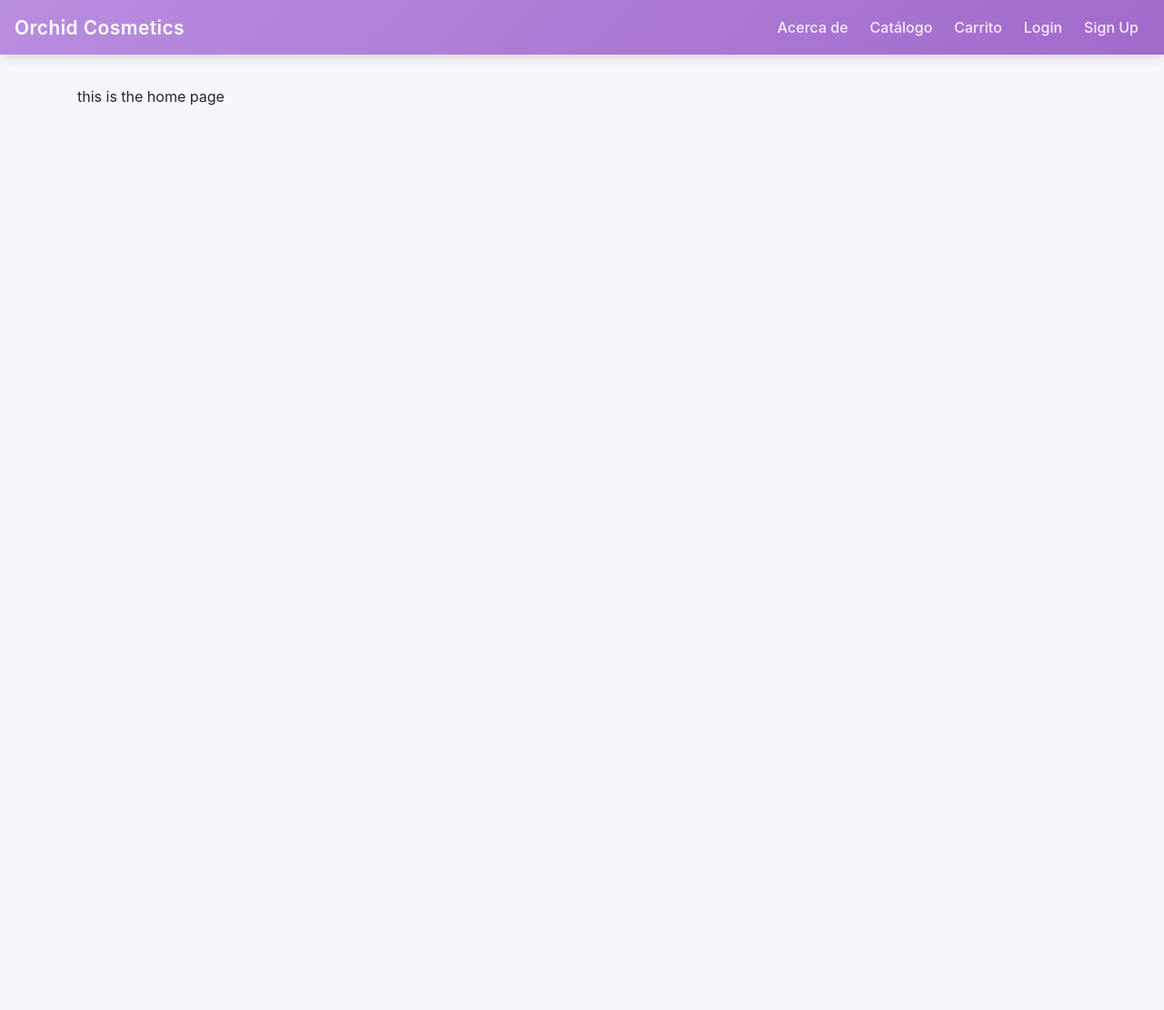
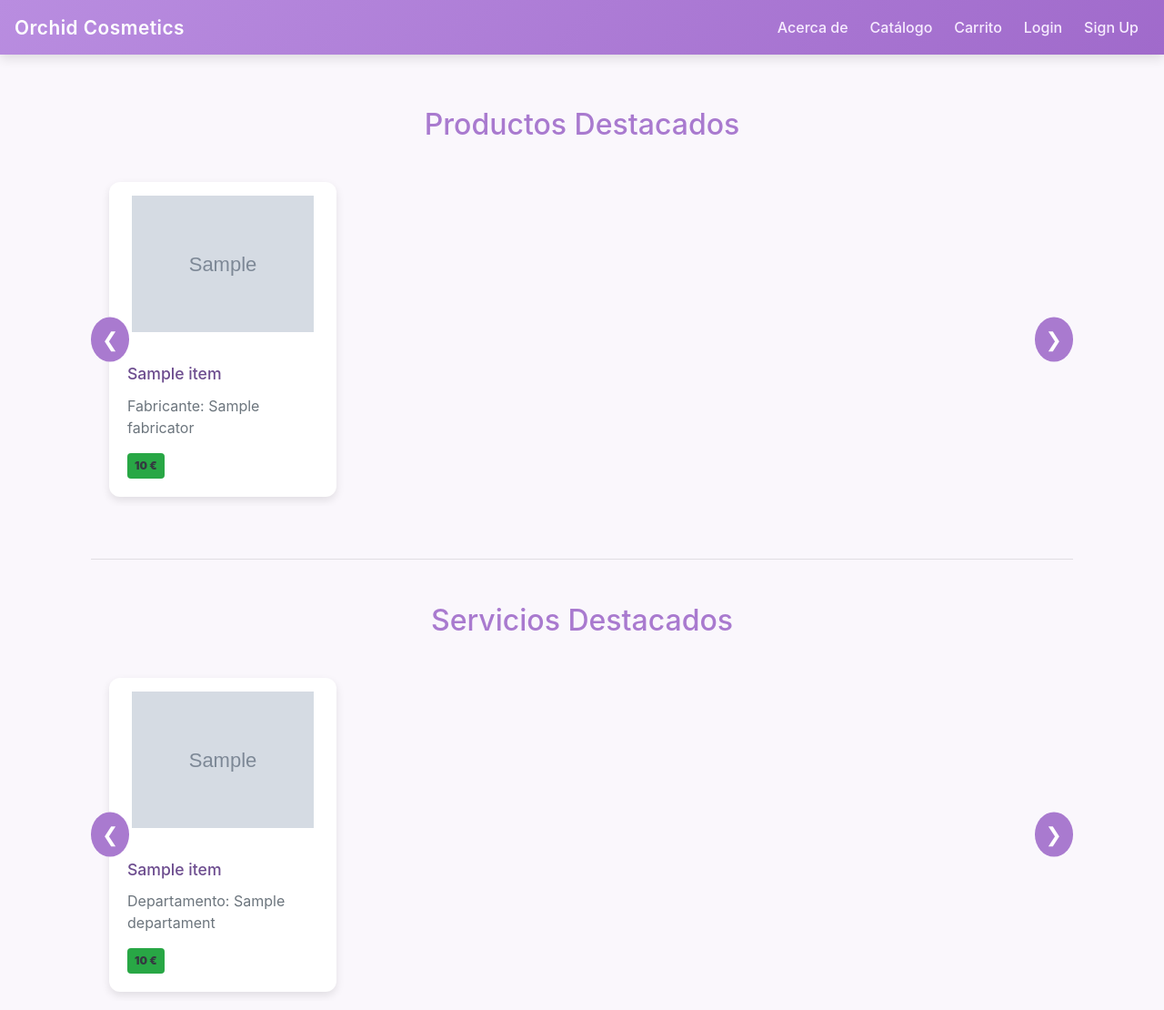
Before and after one commit to PepeCoral/orchid-cosmetics, a Django app: template src/app/templates/home.html in a window 1280 px wide. Shown: the whole page at 91% size. Before the commit the page ends 116 px from the top, so only its background shows below. Run offline with Django 5.2, Linux system fonts and the light colour scheme; the template is opened without the code that fills it: most values are stand-ins (such as "Sample title", 1, 10 or a date in 2020); grey boxes marked "Sample" are stand-in pictures; some libraries are stand-ins or nearby versions.

Commit message:
feat: :art: añadir escaparate a la pestaña principal

```diff
--- a/src/app/templates/catalog.html
+++ b/src/app/templates/catalog.html
@@ -72,9 +72,9 @@
 
           {% if p.image_url %}
           <img src="{{ p.image_url.url }}" class="card-img-top" alt="{{ p.name }}"
-            style="height: 200px; object-fit: cover;">
+            style="height: 150px; object-fit: cover;">
           {% else %}
-          <div style="height: 200px; background: #eee;" class="d-flex align-items-center justify-content-center">
+          <div style="height: 150px; background: #eee;" class="d-flex align-items-center justify-content-center">
             <span class="text-muted">Sin imagen</span>
           </div>
           {% endif %}
--- a/src/app/templates/home.html
+++ b/src/app/templates/home.html
@@ -1,4 +1,164 @@
-{% extends "base.html" %} {%block title%} Home Page {% endblock %}
+{% extends 'base.html' %}
+
+{% block title %}Home{% endblock %}
+
 {% block content %}
-<p>this is the home page</p>
+<div class="container mt-5">
+
+    <!-- ⭐ SLIDER DE PRODUCTOS -->
+    <h2 class="text-center mb-4" style="color: #a97acf;">Productos Destacados</h2>
+
+    <div class="slider-container">
+        <button class="slider-btn left" onclick="slideLeft('productSlider')">&#10094;</button>
+
+        <div class="slider" id="productSlider">
+            {% for p in products %}
+            <a href="/products/{{ p.id }}" class="product-card text-decoration-none text-dark">
+
+                {% if p.image_url %}
+                    <img src="{{ p.image_url.url }}" alt="{{ p.name }}">
+                {% else %}
+                    <div class="no-img">Sin imagen</div>
+                {% endif %}
+
+                <div class="card-body">
+                    <h5 class="card-title">{{ p.name }}</h5>
+                    <p class="text-muted">Fabricante: {{ p.fabricator }}</p>
+                    <span class="badge bg-success p-2"><strong>{{ p.price }} €</strong></span>
+                </div>
+
+            </a>
+            {% endfor %}
+        </div>
+
+        <button class="slider-btn right" onclick="slideRight('productSlider')">&#10095;</button>
+    </div>
+
+    <hr class="my-5">
+
+    <!-- ⭐ SLIDER DE SERVICIOS -->
+    <h2 class="text-center mb-4" style="color: #a97acf;">Servicios Destacados</h2>
+
+    <div class="slider-container">
+        <button class="slider-btn left" onclick="slideLeft('serviceSlider')">&#10094;</button>
+
+        <div class="slider" id="serviceSlider">
+
+            {% for s in services %}
+            <a href="/services/{{ s.id }}" class="product-card text-decoration-none text-dark">
+
+                {% if s.image_url %}
+                    <img src="{{ s.image_url.url }}" alt="{{ s.name }}">
+                {% else %}
+                    <div class="no-img">Sin imagen</div>
+                {% endif %}
+
+                <div class="card-body">
+                    <h5 class="card-title">{{ s.name }}</h5>
+                    <p class="text-muted">Departamento: {{ s.departament }}</p>
+                    <span class="badge bg-success p-2"><strong>{{ s.price }} €</strong></span>
+                </div>
+
+            </a>
+            {% endfor %}
+
+        </div>
+
+        <button class="slider-btn right" onclick="slideRight('serviceSlider')">&#10095;</button>
+    </div>
+
+</div>
+
+<style>
+/* Cards */
+.product-card {
+    flex: 0 0 250px;
+    background: white;
+    border-radius: 12px;
+    box-shadow: 0 4px 10px rgba(0,0,0,0.1);
+    transition: .2s ease;
+    margin-right: 20px;
+    cursor: pointer;
+    text-decoration: none;
+    color: inherit;
+}
+
+.product-card:hover {
+    transform: translateY(-5px);
+}
+
+.product-card img {
+    width: 100%;
+    height: 180px;
+    object-fit: contain;
+    padding: 15px;
+}
+
+.no-img {
+    height: 180px;
+    background: #eee;
+    display: flex;
+    justify-content: center;
+    align-items: center;
+}
+
+.card-title {
+    font-size: 1.1rem;
+    color: #6d4d8f;
+}
+
+/* Slider containers */
+.slider-container {
+    position: relative;
+    overflow: hidden;
+    padding: 10px;
+}
+
+.slider {
+    display: flex;
+    overflow-x: auto;
+    scroll-behavior: smooth;
+    padding: 10px;
+}
+
+.slider::-webkit-scrollbar {
+    height: 8px;
+}
+
+.slider::-webkit-scrollbar-thumb {
+    background-color: #a97acf;
+    border-radius: 10px;
+}
+
+/* Button controls */
+.slider-btn {
+    position: absolute;
+    top: 50%;
+    transform: translateY(-50%);
+    background: #a97acf;
+    color: white;
+    border: none;
+    font-size: 22px;
+    padding: 8px 12px;
+    border-radius: 50%;
+    cursor: pointer;
+    z-index: 10;
+}
+
+.slider-btn.left { left: 0; }
+.slider-btn.right { right: 0; }
+</style>
+
+<script>
+function slideLeft(id) {
+    document.getElementById(id)
+        .scrollBy({ left: -300, behavior: 'smooth' });
+}
+
+function slideRight(id) {
+    document.getElementById(id)
+        .scrollBy({ left: 300, behavior: 'smooth' });
+}
+</script>
+
 {% endblock %}
```
Also changed, not shown: src/app/views/home_view.py (+12 -2 lines).
